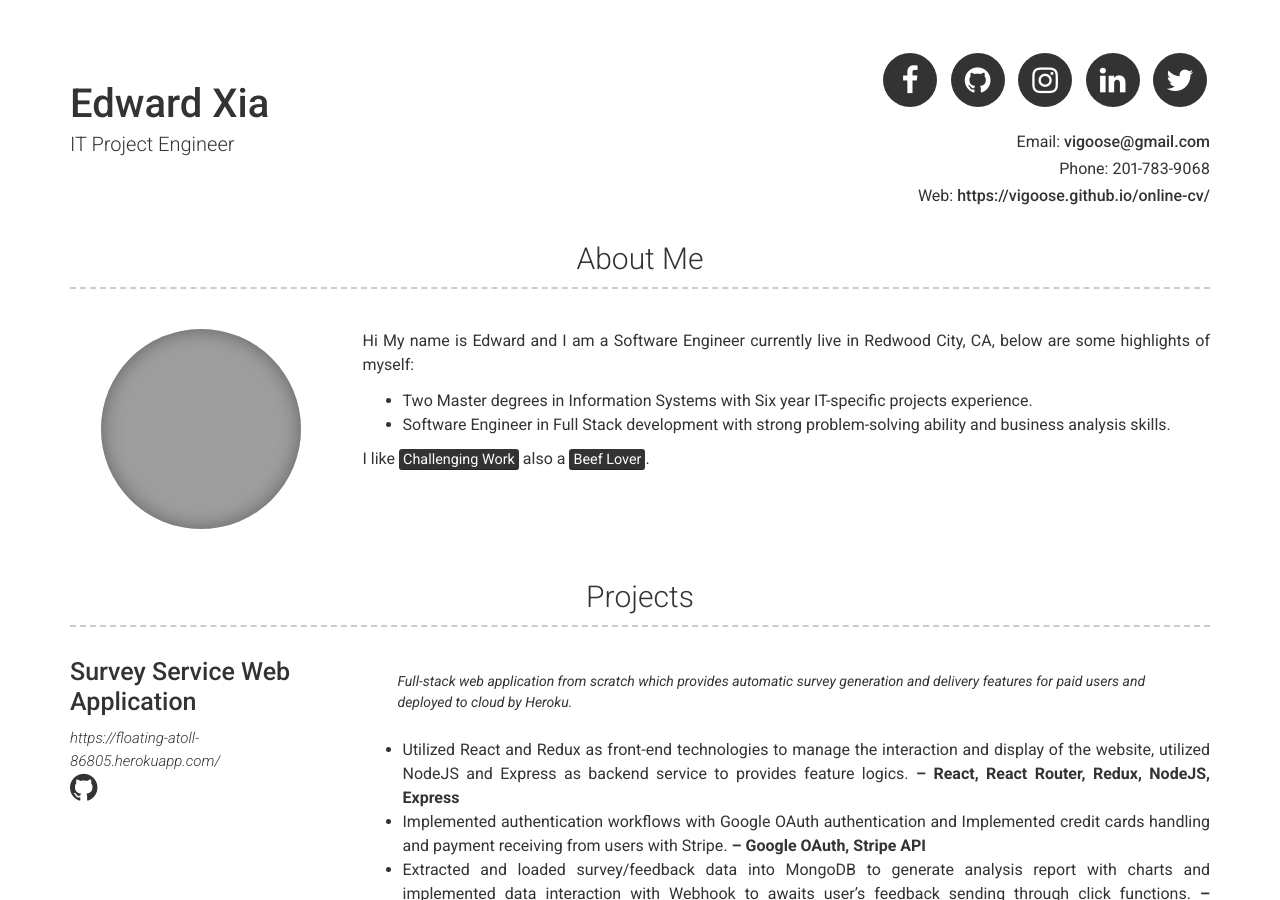
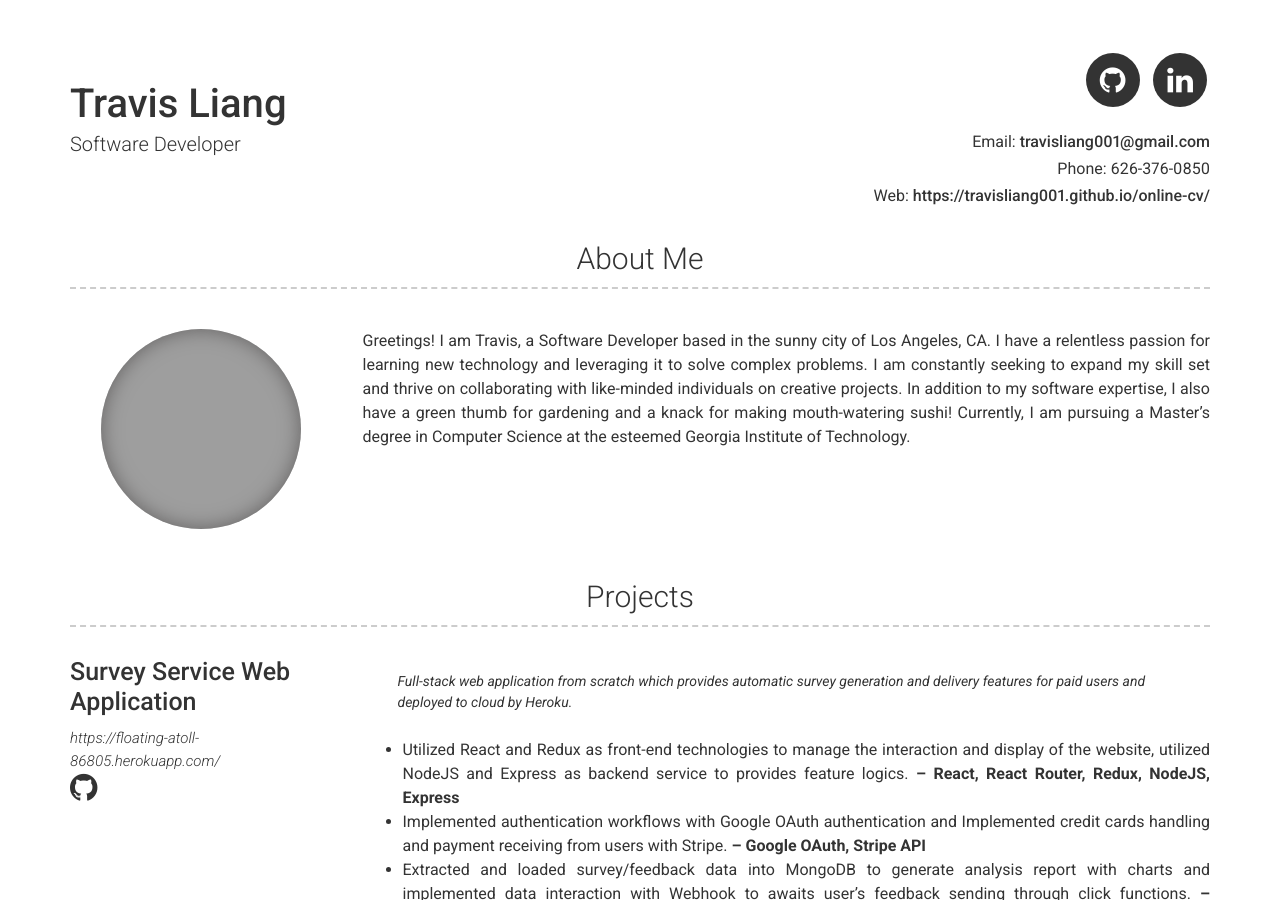
Before and after one commit to Travisliang001/online-cv, a Jekyll site: the page built from index.md, in a window 1280 px wide and 900 px high. Built offline with Jekyll 4.4.1, drawn with Linux system fonts in a browser that asks for light colours; some of the changed text lies outside the part shown; grey boxes are pictures that could not be loaded.

Commit message:
Update _config.yml

```diff
--- a/_config.yml
+++ b/_config.yml
@@ -3,30 +3,24 @@ repository: Git repository where your resume will be hosted, only required if yo
 # favicon: Directory of your favicon (eg. images/favicon.ico)(optional)
 
 # Personal info
-name: Edward Xia
-title: IT Project Engineer
-email: vigoose@gmail.com
-phone: 201-783-9068
-website: https://vigoose.github.io/online-cv/
+name: Travis Liang
+title: Software Developer
+email: travisliang001@gmail.com
+phone: 626-376-0850
+website: https://travisliang001.github.io/online-cv/
 
 # Social links
-twitter_username: vigoose
-github_username:  vigoose
-facebook_username: vigoose.xia
-instagram_username: vigoose
-linkedin_username: yuanyexia
+
+github_username:  travisliang001
+linkedin_username: jcliang
 
 
 # About Section
 # about_title: About Me (Use this to override about section title)
 about_profile_image: images/fullsizeoil_profile_photo2-426-edit-edit_002.JPG
 about_content: | # this will include new lines to allow paragraphs
-  Hi My name is Edward and I am a Software Engineer currently live in Redwood City, CA, below are some highlights of myself:
-   - Two Master degrees in Information Systems with Six year IT-specific projects experience.
-   - Software Engineer in Full Stack development with strong problem-solving ability and business analysis skills.
-
-
-  I like <mark>Challenging Work</mark> also a <mark>Beef Lover</mark>.
+ Greetings! I am Travis, a Software Developer based in the sunny city of Los Angeles, CA.
+ I have a relentless passion for learning new technology and leveraging it to solve complex problems. I am constantly seeking to expand my skill set and thrive on collaborating with like-minded individuals on creative projects. In addition to my software expertise, I also have a green thumb for gardening and a knack for making mouth-watering sushi! Currently, I am pursuing a Master's degree in Computer Science at the esteemed Georgia Institute of Technology.
 
 # Experience Section
 # experience_title: Experience #(Use this to override about experience section title)
```
